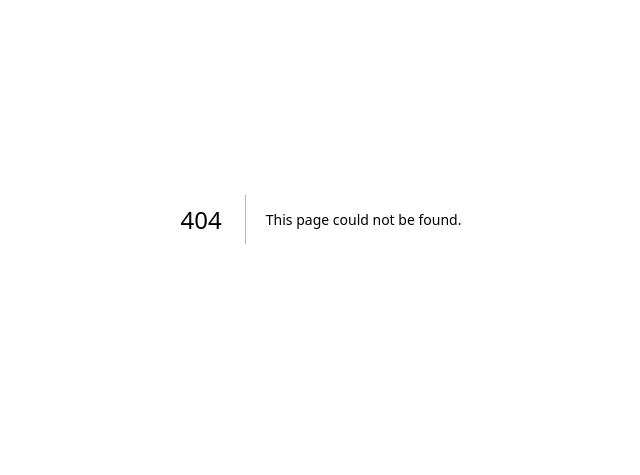
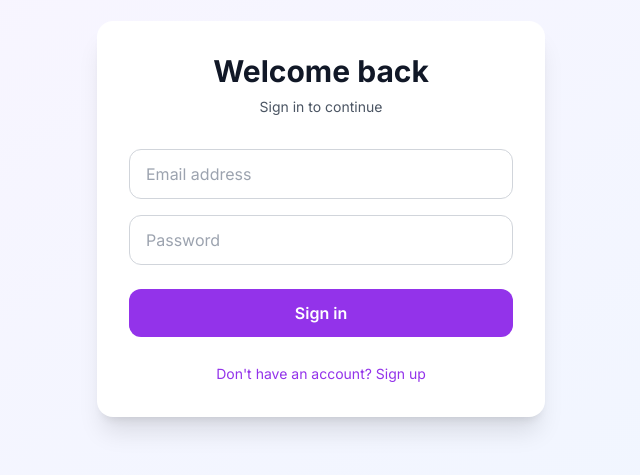
Before and after one commit to u0244058028-beep/Soscial, a Next.js app: page /auth in a window 1280 px wide. Before the commit this address had no page. Shown: the part 181-656 px from the top of the page, without its empty margins (319-959 px from the left). Built offline with nearby package versions, Linux system fonts and the light colour scheme; no server answers.

Commit message:
Create page.tsx

```diff
--- /dev/null
+++ b/app/auth/page.tsx
@@ -0,0 +1,102 @@
+'use client'
+
+import { useState } from 'react'
+import { createClient } from '@/lib/supabase/client'
+import { useRouter } from 'next/navigation'
+
+export default function AuthPage() {
+  const [email, setEmail] = useState('')
+  const [password, setPassword] = useState('')
+  const [isSignUp, setIsSignUp] = useState(false)
+  const [loading, setLoading] = useState(false)
+  const [error, setError] = useState('')
+  const router = useRouter()
+  const supabase = createClient()
+
+  const handleSubmit = async (e: React.FormEvent) => {
+    e.preventDefault()
+    setLoading(true)
+    setError('')
+
+    if (isSignUp) {
+      const { error } = await supabase.auth.signUp({
+        email,
+        password,
+        options: {
+          emailRedirectTo: `${window.location.origin}/auth/callback`,
+        },
+      })
+      if (error) setError(error.message)
+      else {
+        alert('Check your email to confirm your account!')
+        setIsSignUp(false)
+      }
+    } else {
+      const { error } = await supabase.auth.signInWithPassword({
+        email,
+        password,
+      })
+      if (error) setError(error.message)
+      else router.push('/dashboard')
+    }
+    setLoading(false)
+  }
+
+  return (
+    <div className="min-h-screen flex items-center justify-center bg-gradient-to-br from-purple-50 to-blue-50 py-12 px-4">
+      <div className="max-w-md w-full space-y-8 bg-white p-8 rounded-2xl shadow-xl">
+        <div>
+          <h2 className="text-center text-3xl font-bold text-gray-900">
+            {isSignUp ? 'Create your account' : 'Welcome back'}
+          </h2>
+          <p className="mt-2 text-center text-sm text-gray-600">
+            {isSignUp ? 'Start your 14-day free trial' : 'Sign in to continue'}
+          </p>
+        </div>
+
+        <form className="mt-8 space-y-6" onSubmit={handleSubmit}>
+          <div className="space-y-4">
+            <input
+              type="email"
+              required
+              value={email}
+              onChange={(e) => setEmail(e.target.value)}
+              placeholder="Email address"
+              className="w-full px-4 py-3 rounded-xl border border-gray-300 focus:outline-none focus:ring-2 focus:ring-purple-500"
+            />
+            <input
+              type="password"
+              required
+              value={password}
+              onChange={(e) => setPassword(e.target.value)}
+              placeholder="Password"
+              className="w-full px-4 py-3 rounded-xl border border-gray-300 focus:outline-none focus:ring-2 focus:ring-purple-500"
+            />
+          </div>
+
+          {error && (
+            <div className="text-red-600 text-sm text-center">{error}</div>
+          )}
+
+          <button
+            type="submit"
+            disabled={loading}
+            className="w-full py-3 px-4 bg-purple-600 hover:bg-purple-700 text-white font-semibold rounded-xl transition disabled:opacity-50"
+          >
+            {loading ? 'Loading...' : isSignUp ? 'Sign up' : 'Sign in'}
+          </button>
+
+          <div className="text-center">
+            <button
+              type="button"
+              onClick={() => setIsSignUp(!isSignUp)}
+              className="text-sm text-purple-600 hover:text-purple-700"
+            >
+              {isSignUp ? 'Already have an account? Sign in' : "Don't have an account? Sign up"}
+            </button>
+          </div>
+        </form>
+      </div>
+    </div>
+  )
+}
```
